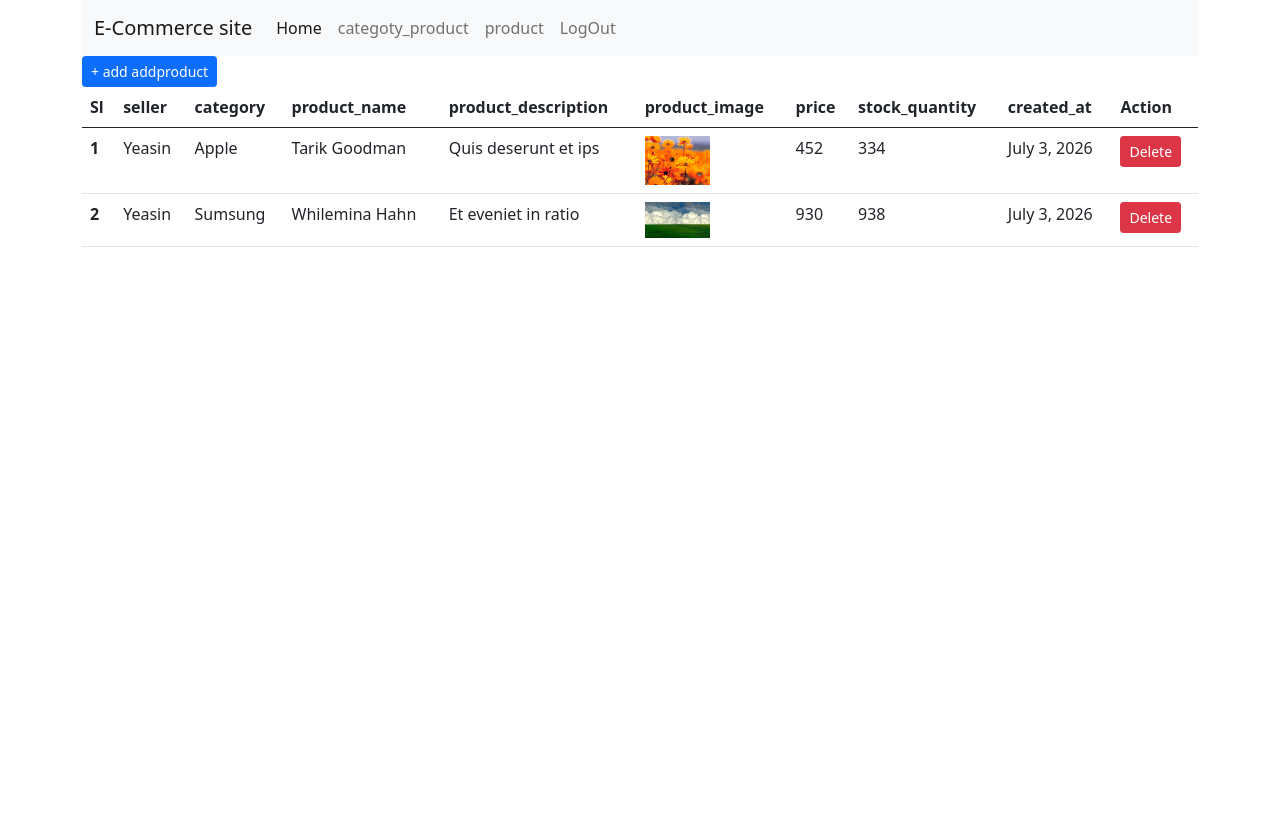
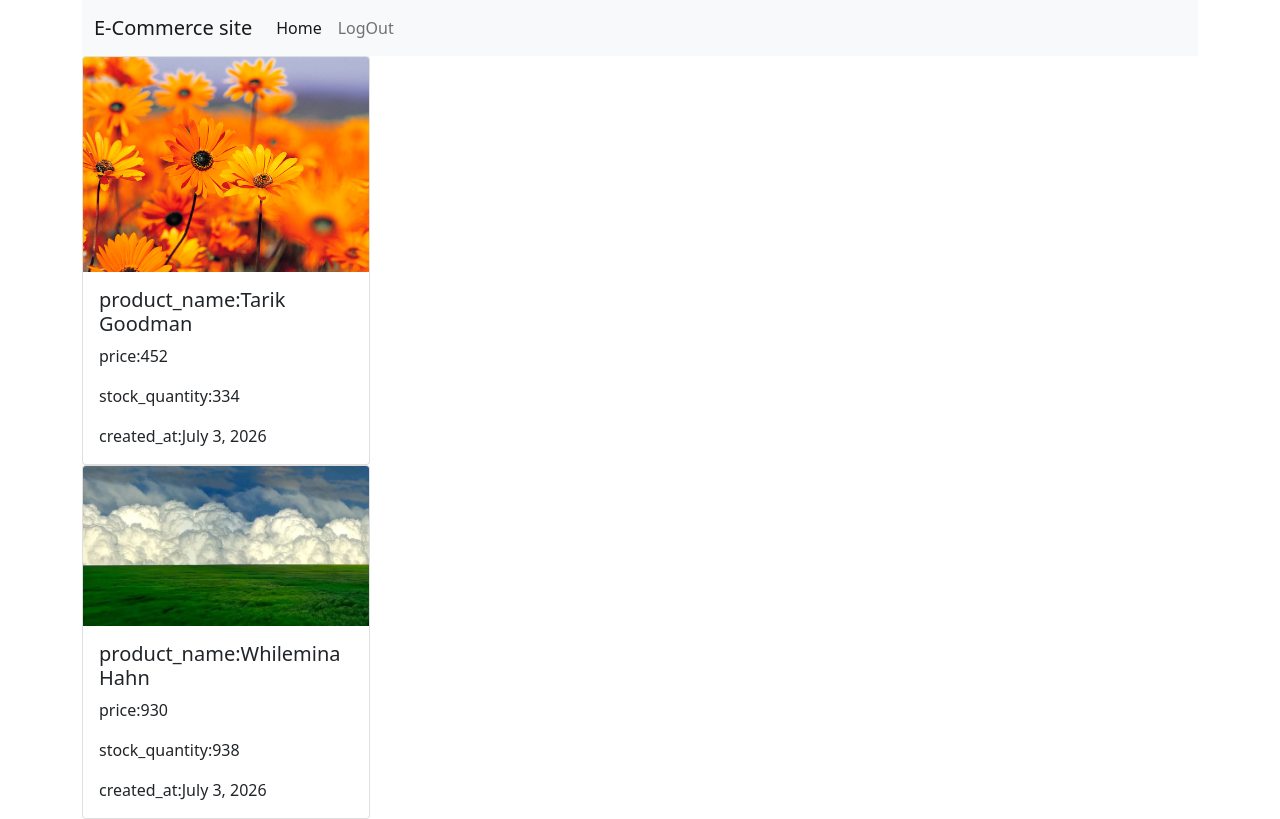
Before and after one commit to Arafat69927/e-commerce-, a Django app: page /product/ in a window 1280 px wide. Before the commit the page ends 247 px from the top, so only its background shows below. Run offline with Django 5.2, Linux system fonts and the light colour scheme; a user stored in the database is signed in; data comes from the database, SQL or seed files in the repository; both versions use the stored data as it was after the commit.

Commit message:
Complete project

```diff
--- a/productmanager/urls.py
+++ b/productmanager/urls.py
@@ -7,10 +7,13 @@ urlpatterns = [
     path('categoty_product/', categoty_product, name='categoty_product'),
     path('add_category/', add_category, name='add_category'),
     path('delete/<str:myid>', delete, name='delete'),
-    # path('edit/<str:myid>', edit, name='edit'),
-     path('product/', product, name='product'),
+    path('edit/<str:myid>', edit, name='edit'),
+    path('product/', product, name='product'),
     path('addproduct/', addproduct, name='addproduct'),
 
+    path('order_view/', order_view, name='order_view'),
+    path('addorder/', addorder, name='addorder'),
+    path('delete_order/<str:myid>', delete_order, name='delete_order'),
 
     path('Signup_view/', Signup_view, name='Signup_view'),
     path('login_view/', login_view, name='login_view'),
--- a/productmanager/views.py
+++ b/productmanager/views.py
@@ -1,4 +1,4 @@
-from django.shortcuts import render,redirect
+from django.shortcuts import render,redirect,get_object_or_404
 from productmanager.models import *
 from django.contrib import messages
 from django.contrib.auth import login,logout,authenticate
@@ -39,6 +39,38 @@ def add_category(req):
 
     return render(req,'add_category.html')
 
+def order_view(req):
+    order_Data = OrderModel.objects.all()
+    context={
+        'order_dic' : order_Data
+    }
+    return render(req,'order.html',context)
+
+def delete_order(req,myid):
+    delete_ord = OrderModel.objects.filter(id=myid)
+    delete_ord.delete()
+    return redirect('order_view')
+
+def addorder(req):
+    for_product = ProductModel.objects.all()
+
+    context={
+        'product_dic':for_product
+    }
+    if req.method=='POST':
+       product=ProductModel.objects.get(id=req.POST.get('product'))
+       quantity=int(req.POST.get('quantity'))
+
+       OrderModel.objects.create(
+           customer=req.user,
+           product=product,
+           quantity=quantity,
+           order_status="Pending",
+           total_price=product.price*quantity,
+
+       )
+       return redirect('order_view')
+    return render(req, 'addorder.html',context)
 
 
 # ------------------------------------------------
@@ -50,29 +82,30 @@ def product(req):
     }
     return render(req,'product.html',context)
 
+
+
 def addproduct(req):
 
-    if req.method == 'POST':
-        if req.user.role == 'seller':
-            category = req.POST.get('category')
-            product_name = req.POST.get('product_name')
-            product_description = req.POST.get('product_description')
-            product_image = req.FILES.get('product_image')
-            stock_quantity = req.POST.get('stock_quantity')
-            price = req.POST.get('price')
+    if req.method == "POST":
+        category = CategoryModel.objects.get(id=req.POST.get("category"))
 
-            ProductModel.objects.create(
-                seller=req.user,
-                category_name=category,
-                product_name=product_name,
-                product_description=product_description,
-                product_image=product_image,
-                price=price,
-                stock_quantity=stock_quantity
-            )
-        return redirect('product')
-    return render(req, 'addproduct.html')
+        ProductModel.objects.create(
+            seller=req.user,
+            category=category,
+            product_name=req.POST.get("product_name"),
+            product_description=req.POST.get("product_description"),
+            product_image=req.FILES.get("product_image"),
+            price=req.POST.get("price"),
+            stock_quantity=req.POST.get("stock_quantity"),
+        )
 
+        return redirect("product")
+
+    categories = CategoryModel.objects.all()
+
+    return render(req, "addproduct.html", {
+        "categories": categories
+    })
 
 
 
@@ -82,24 +115,21 @@ def delete(req,myid):
     delete_data.delete()
     return redirect('categoty_product')
 
-# def edit(req,myid):
-#     edit_data = CategoryModel.objects.filter(id=myid)
-#     context={
-#         'edit_dic':edit_data
-#     }
-#     print(edit_data)
+def edit(req, myid):
+    edit_data = CategoryModel.objects.get(id=myid)
 
-#     if req.method == 'POST':
-#         category_title=req.POST.get('category_title')
-#         descriptoin=req.POST.get('descriptoin')
-#         created_at=req.POST.get('created_at')
+    if req.method == 'POST':
+        edit_data.category_name = req.POST.get('category_title')
+        edit_data.description = req.POST.get('descriptoin')
+        edit_data.save()
 
-#         edit_data.category_name=category_title
-#         edit_data.description=descriptoin
-#         edit_data.created_at=created_at
-#         edit_data.save()
+        return redirect('categoty_product')
 
-#     return render(req,'edit.html',context)
+    context = {
+        'edit_dic': edit_data
+    }
+
+    return render(req, 'edit.html', context)
 
 # ----------------------------------------------
 # AUTH
--- a/templates/category_product.html
+++ b/templates/category_product.html
@@ -22,8 +22,8 @@
       <td>{{i.description}}</td>
        <td>{{i.created_at}}</td>
        <td>
-        <a href="{% url 'delete' i.id %}" class="btn btn-danger btn-sm">Delete</a>
-        {% comment %} <a href="{% url 'edit' i.id %}" class="btn btn-secondary btn-sm">Edit</a> {% endcomment %}
+      <a href="{% url 'delete' i.id %}" class="btn btn-danger btn-sm">Delete</a>
+      <a href="{% url 'edit' i.id %}" class="btn btn-secondary btn-sm">Edit</a>
        </td>
     </tr>
 {% endfor %}
--- a/templates/home.html
+++ b/templates/home.html
@@ -3,4 +3,8 @@
 {% block content %}
  {% include 'master/message.html' %}
 <h2>Welcome, {{request.user.username}}</h2>
+
+
+
+
 {% endblock content %}
--- a/templates/login.html
+++ b/templates/login.html
@@ -24,7 +24,7 @@
         padding: 20px;
         border-radius: 8px;
         box-shadow: 0 0 10px rgba(0, 0, 0, 0.1);
-        width: 300px;
+        width: 400px;
       }
 
       h2 {
--- a/templates/master/navbar.html
+++ b/templates/master/navbar.html
@@ -11,9 +11,24 @@
 
         {% if request.user.is_authenticated %}
         <a class="nav-link active" aria-current="page" href="{% url 'home_view' %}">Home</a>
+        {% if request.user.role == 'Admin' %}
+        <a class="nav-link" href="{% url 'order_view' %}">order_view</a>
         <a class="nav-link" href="{% url 'categoty_product' %}">categoty_product</a>
-          <a class="nav-link" href="{% url 'product' %}">product</a>
-            {% comment %} <a class="nav-link" href="{% url 'addproduct' %}">add_product</a>  {% endcomment %}
+        <a class="nav-link" href="{% url 'product' %}">product</a>
+        {% endif %}
+
+
+        {% if request.user.role == 'Seller' %}
+        <a class="nav-link" href="{% url 'order_view' %}">order_view</a>
+        <a class="nav-link" href="{% url 'categoty_product' %}">categoty_product</a>
+        {% comment %} <a class="nav-link" href="{% url 'product' %}">product</a> {% endcomment %}
+        {% endif %}
+
+
+        {% if request.user.role == 'Customer' %}
+       <a class="nav-link" href="{% url 'product' %}">product</a>
+       <a class="nav-link" href="{% url 'order_view' %}">order_view</a>
+        {% endif %}
 
         <a class="nav-link" href="{% url 'logout_view' %}">LogOut</a>
 
--- a/templates/product.html
+++ b/templates/product.html
@@ -2,8 +2,41 @@
 
 {% block content %}
 
-<a href="{% url 'addproduct' %}" class="btn btn-primary btn-sm">+ add addproduct</a>
-    <table class="table">
+
+{% if request.user.role == 'seller' %}
+  <a href="{% url 'addproduct' %}" class="btn btn-primary btn-sm">+ add addproduct</a>
+{% endif %}
+
+
+
+
+{% for i in pro_dic %}
+<div class="col-md-4">
+  <div class="card" style="width: 18rem;">
+  <img src="/{{i.product_image}}" class="card-img-top" alt="..." width="65px">
+  <div class="card-body">
+    <h5 class="card-title">product_name:{{i.product_name}}</h5>
+    <p class="card-text">price:{{i.price}}</p>
+    <p class="card-text">stock_quantity:{{i.stock_quantity}}</p>
+    <p class="card-text">created_at:{{i.created_at}}</p>
+
+    {% if request.user.role == 'Customer' %}
+    <a href="{% url 'addorder' %}" class="btn btn-primary">Order</a>
+    {% endif %}
+
+
+  </div>
+</div>
+</div>
+{% endfor %}
+
+
+{% endblock content %}
+
+
+
+
+{% comment %} <table class="table">
   <thead>
     <tr>
       <th scope="col">Sl</th>
@@ -36,11 +69,10 @@
        <td>
         <a href="{% url 'delete' i.id %}" class="btn btn-danger btn-sm">Delete</a>
         {% comment %} <a href="{% url 'edit' i.id %}" class="btn btn-secondary btn-sm">Edit</a> {% endcomment %}
-       </td>
-    </tr>
-{% endfor %}
+       {% comment %} </td> {% endcomment %}
+    {% comment %} </tr> {% endcomment %}
+{% comment %} {% endfor %} {% endcomment %}
 
 
-  </tbody>
-</table>
-{% endblock content %}
+  {% comment %} </tbody> {% endcomment %}
+{% comment %} </table> {% endcomment %}
```
Also changed, not shown: templates/addorder.html (added, +24 -0 lines), templates/addproduct.html (+9 -12 lines), templates/edit.html (+3 -5 lines), templates/order.html (added, +44 -0 lines), db.sqlite3, media/product_management/Nimbus.jpg (added), media/product_management/Pngtreegithub_icon_design_vector_3648767.png (added), media/product_management/Welcome_Scan.jpg (added), media/product_management/Welcome_Scan_Fj7zPfB.jpg (added), media/product_management/only_tree.jpg (added).
